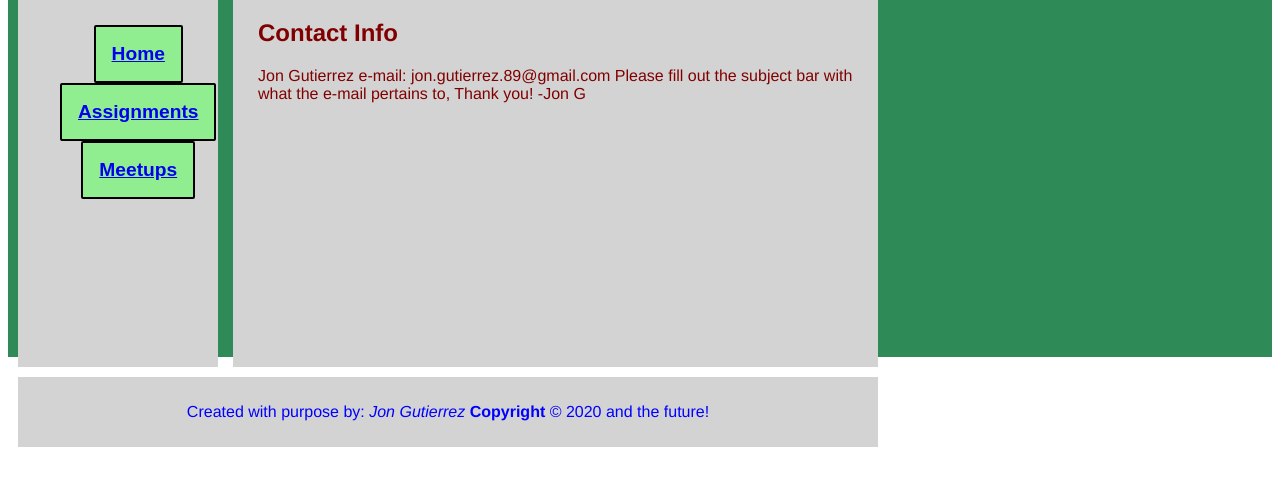
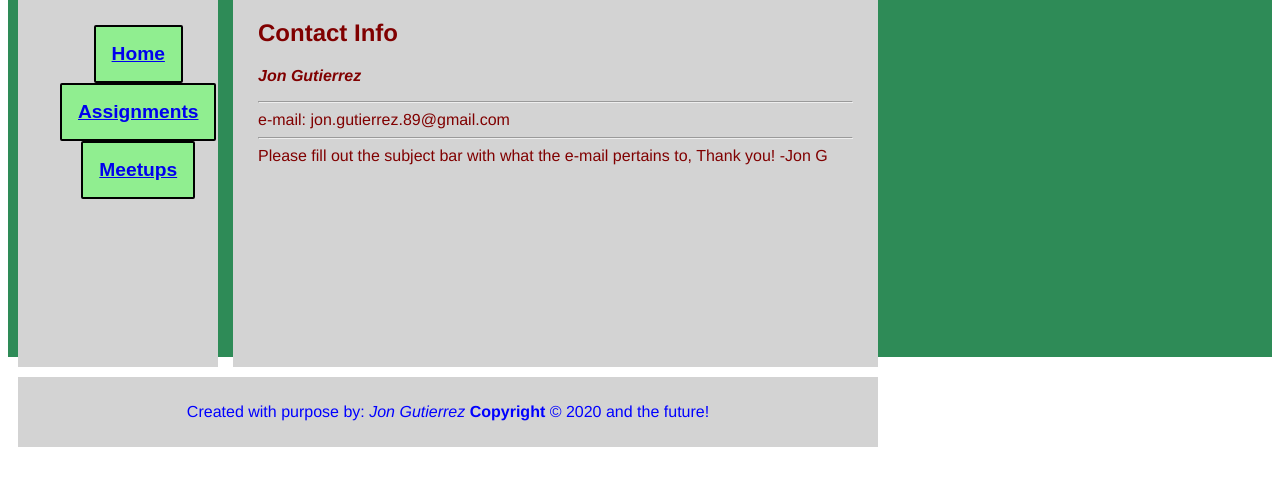
Before and after one commit to JonGutty/JonGutty.github.io, a plain HTML site: page Contact.html in a window 1280 px wide. Shown: the part 73-558 px from the top of the page. Drawn offline with Linux system fonts and the light colour scheme.

Commit message:
Add files via upload

```diff
--- a/Contact.html
+++ b/Contact.html
@@ -64,8 +64,10 @@
             </div>
             <div class="grid-area grid-area-3">
                 <h2>Contact Info</h2>
-                <p> Jon Gutierrez
+                <p> <b><em>Jon Gutierrez</em></b>
+                    <hr>
                     e-mail: jon.gutierrez.89@gmail.com
+                <hr>
                     Please fill out the subject bar with what the e-mail pertains to,
                     Thank you!
                     -Jon G
```
